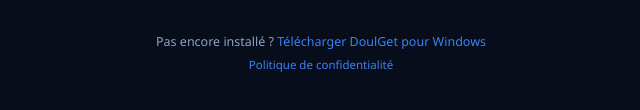
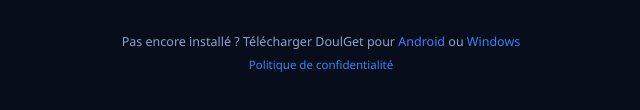
Before and after one commit to Abdoul123-info/doulget-store, a plain HTML site: page index.html in a window 1280 px wide. Shown: the part 1083-1193 px from the top of the page, without its empty margins (319-959 px from the left). Drawn offline with Linux system fonts and the light colour scheme.

Commit message:
Boutique : lien d'installation Android en plus de Windows
Co-Authored-By: Claude Sonnet 5.5 <noreply@anthropic.com>

```diff
--- a/index.html
+++ b/index.html
@@ -118,7 +118,7 @@
   </div>
 
   <footer>
-    Pas encore installé ? <a href="https://github.com/Abdoul123-info/doulbrowser/releases/latest">Télécharger DoulGet pour Windows</a><br>
+    Pas encore installé ? Télécharger DoulGet pour <a href="https://abdoul123-info.github.io/#telecharger">Android</a> ou <a href="https://github.com/Abdoul123-info/doulbrowser/releases/latest">Windows</a><br>
     <a href="privacy.html" style="font-size:11.5px">Politique de confidentialité</a>
   </footer>
 </div>
```
